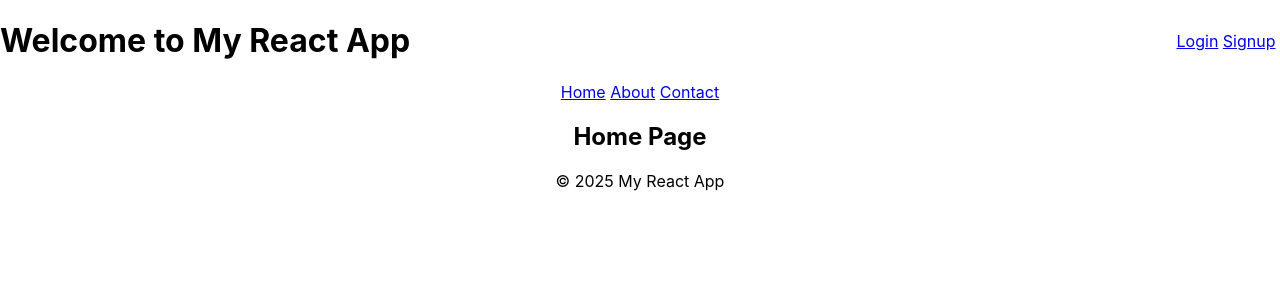
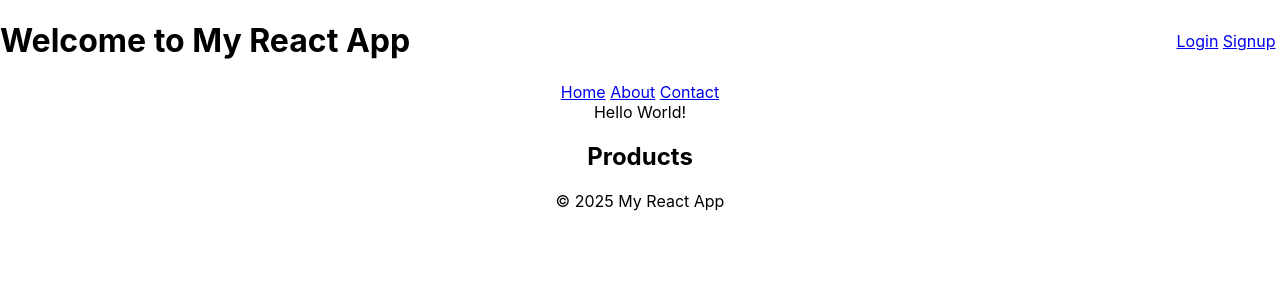
Before and after one commit to sidhantaks/demo-project, a React (Create React App) app: page / in a window 1280 px wide. Shown: the top 300 px of the page. Built offline with nearby package versions, Linux system fonts and the light colour scheme; no server answers.

Commit message:
Error Handling

```diff
--- /dev/null
+++ b/src/components/Home.js
@@ -0,0 +1,13 @@
+import React from 'react'
+import Products from './Products'
+
+function Home() {
+  return (
+    <div>
+        <Products />
+        <h2>Products</h2>
+    </div>
+  )
+}
+
+export default Home
--- /dev/null
+++ b/src/components/Products.js
@@ -0,0 +1,21 @@
+import React, { useEffect } from 'react'
+import {crudApi, DOMAIN, PRODUCTS_ENDPOINT} from '../helpers/api';
+
+function Products() {
+    useEffect(() => {
+       crudApi.get(DOMAIN, PRODUCTS_ENDPOINT)
+        .then((res) => {
+            console.log("Products:", res);
+        })
+        .catch((err) => {
+            console.error("Error fetching products:", err);
+        });
+    }, []);
+  return (
+    <div>
+     Hello World!
+    </div>
+  )
+}
+
+export default Products
--- a/src/components/Router.js
+++ b/src/components/Router.js
@@ -2,12 +2,13 @@ import React from 'react'
 import {Routes, Route} from 'react-router-dom';
 import Login from './Login'
 import Signup from './Signup'
+import Home from './Home'
 
 function Router() {
   return (
     <div className='content'>
         <Routes>
-          <Route path="/" element={<h2>Home Page</h2>} />
+          <Route path="/" element={<Home />} />
           <Route path="/about" element={<h2>About Page</h2>} />
           <Route path="/contact" element={<h2>Contact Page</h2>} />
           <Route path="*" element={<h2>404 Not Found</h2>} />
--- /dev/null
+++ b/src/helpers/api.js
@@ -0,0 +1,62 @@
+// fetch("https://dummyjson.com/products")
+export const DOMAIN = "https://dummyjson.com";
+export const PRODUCTS_ENDPOINT = "/products";
+
+
+// Returns the complete URL for the products endpoint
+export function getEndPointUrl(domain, endpoint) {
+  return `${domain}${endpoint}`;
+}
+
+// Helper function for error handling
+async function handleApiRequest(httpArguments) {
+  try {
+    const res = await fetch(httpArguments);
+    if (!res.ok) {
+      const errorData = await res.json();
+      throw new Error(errorData.message || "API Error");
+    }
+    return await res.json();
+  } catch (error) {
+    console.error("API Error:", error);
+    return { error: error.message || "Unknown error" };
+  }
+}
+
+// Generic CRUD operations for products
+export const crudApi = {
+  // Get all products or a single product by id
+  get: async (domain, endpoint) => {
+    const url = getEndPointUrl(domain, endpoint);
+    return handleApiRequest(url);
+  },
+
+  // Create a new product (data should be an object)
+//   create: async (data) => {
+//     const url = getEndPointUrl(DOMAIN, PRODUCTS_ENDPOINT);
+//     const res = await fetch(url, {
+//       method: "POST",
+//       headers: { "Content-Type": "application/json" },
+//       body: JSON.stringify(data),
+//     });
+//     return res.json();
+//   },
+
+  // Update a product by id (data should be an object)
+//   update: async (id, data) => {
+//     const url = getEndPointUrl(DOMAIN, `${PRODUCTS_ENDPOINT}/${id}`);
+//     const res = await fetch(url, {
+//       method: "PUT",
+//       headers: { "Content-Type": "application/json" },
+//       body: JSON.stringify(data),
+//     });
+//     return res.json();
+//   },
+
+  // Delete a product by id
+//   remove: async (id) => {
+//     const url = getEndPointUrl(DOMAIN, `${PRODUCTS_ENDPOINT}/${id}`);
+//     const res = await fetch(url, { method: "DELETE" });
+//     return res.json();
+//   },
+};
```
